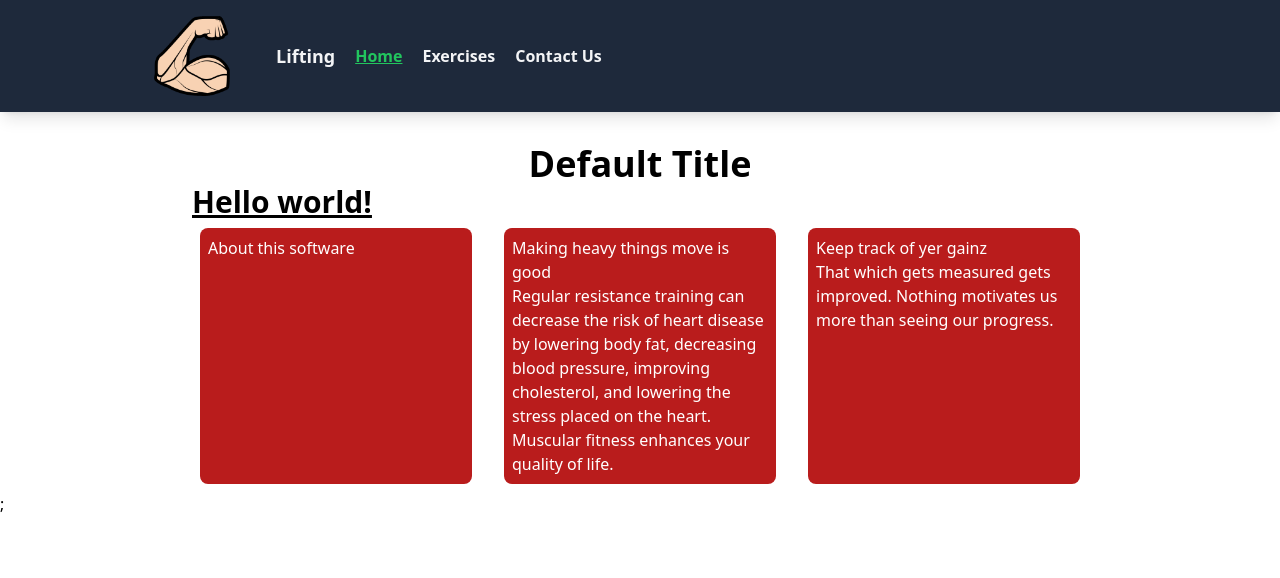
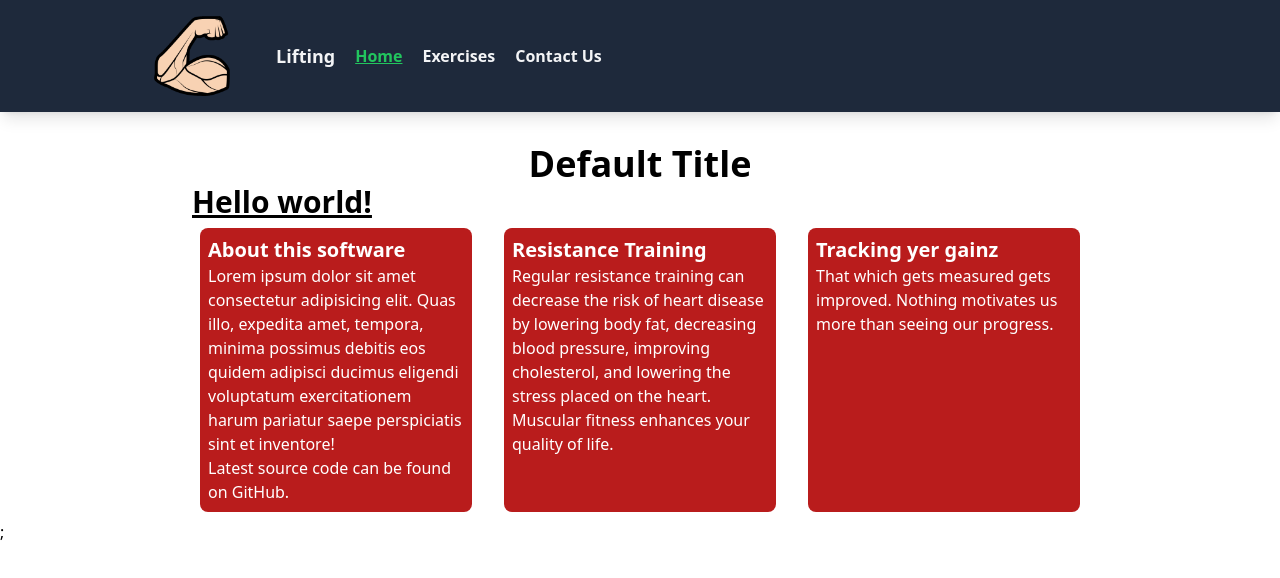
Before and after one commit to scotm/lifting-toy-nextjs, a Next.js app: page / in a window 1280 px wide. Shown: the top 578 px of the page. Built offline with nearby package versions, Linux system fonts and the light colour scheme.

Commit message:
Fleshing out the Footer

```diff
--- a/components/Footer.tsx
+++ b/components/Footer.tsx
@@ -1,3 +1,4 @@
+import Link from "next/link";
 import * as React from "react";
 
 export interface IFooterProps {}
@@ -6,11 +7,22 @@ export default function Footer(props: IFooterProps) {
   return (
     <footer className="m-2 grid grid-cols-3 gap-x-8 gap-y-4">
       <div className="rounded-lg bg-red-700 p-2 text-white">
-        <h4>About this software</h4>
-        <p></p>
+        <h4 className="text-xl font-bold">About this software</h4>
+        <p>
+          Lorem ipsum dolor sit amet consectetur adipisicing elit. Quas illo,
+          expedita amet, tempora, minima possimus debitis eos quidem adipisci
+          ducimus eligendi voluptatum exercitationem harum pariatur saepe
+          perspiciatis sint et inventore!
+        </p>
+        <p>
+          Latest source code can be{" "}
+          <Link href="https://github.com/scotm/lifting-toy-nextjs">
+            found on GitHub.
+          </Link>
+        </p>
       </div>
       <div className="rounded-lg bg-red-700 p-2 text-white">
-        <h4>Making heavy things move is good</h4>
+        <h4 className="text-xl font-bold">Resistance Training</h4>
         <p>
           Regular resistance training can decrease the risk of heart disease by
           lowering body fat, decreasing blood pressure, improving cholesterol,
@@ -19,7 +31,7 @@ export default function Footer(props: IFooterProps) {
         </p>
       </div>
       <div className="rounded-lg bg-red-700 p-2 text-white">
-        <h4>Keep track of yer gainz</h4>
+        <h4 className="text-xl font-bold">Tracking yer gainz</h4>
         <p>
           That which gets measured gets improved. Nothing motivates us more than
           seeing our progress.
```
